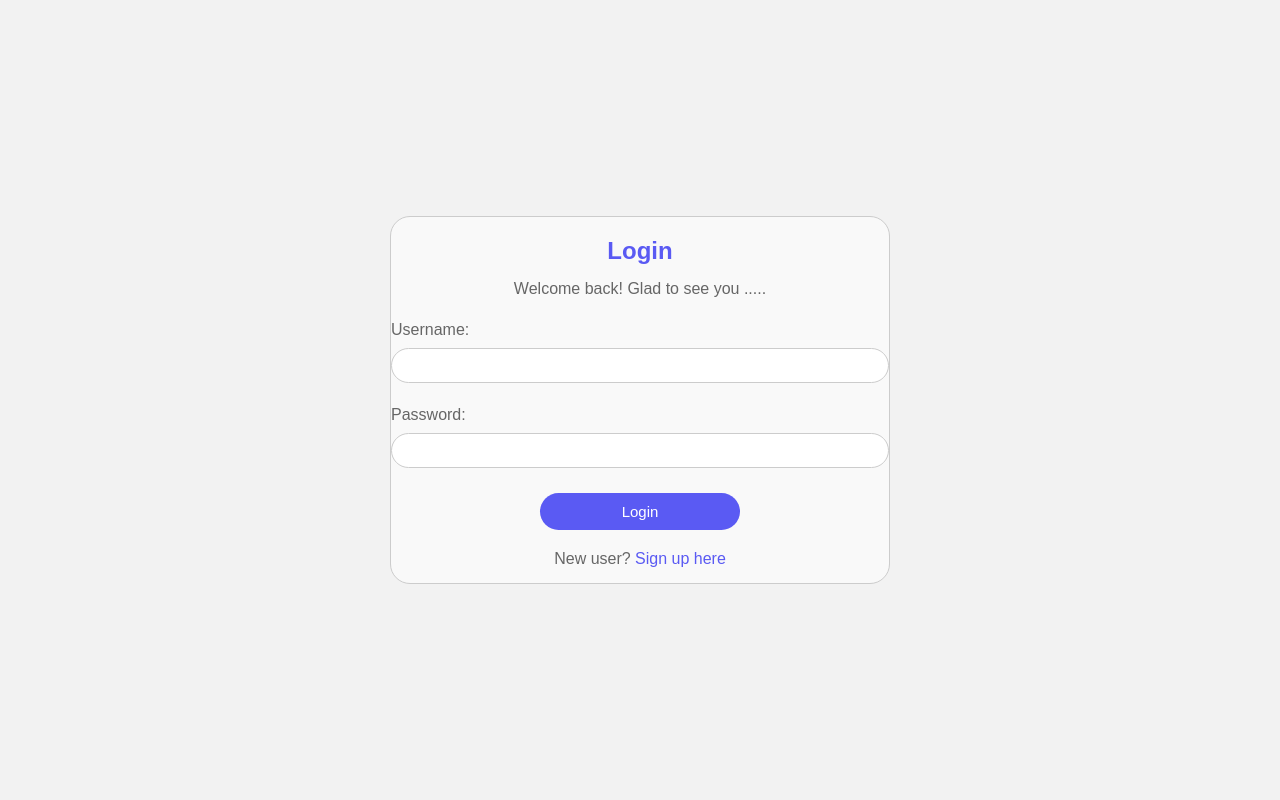
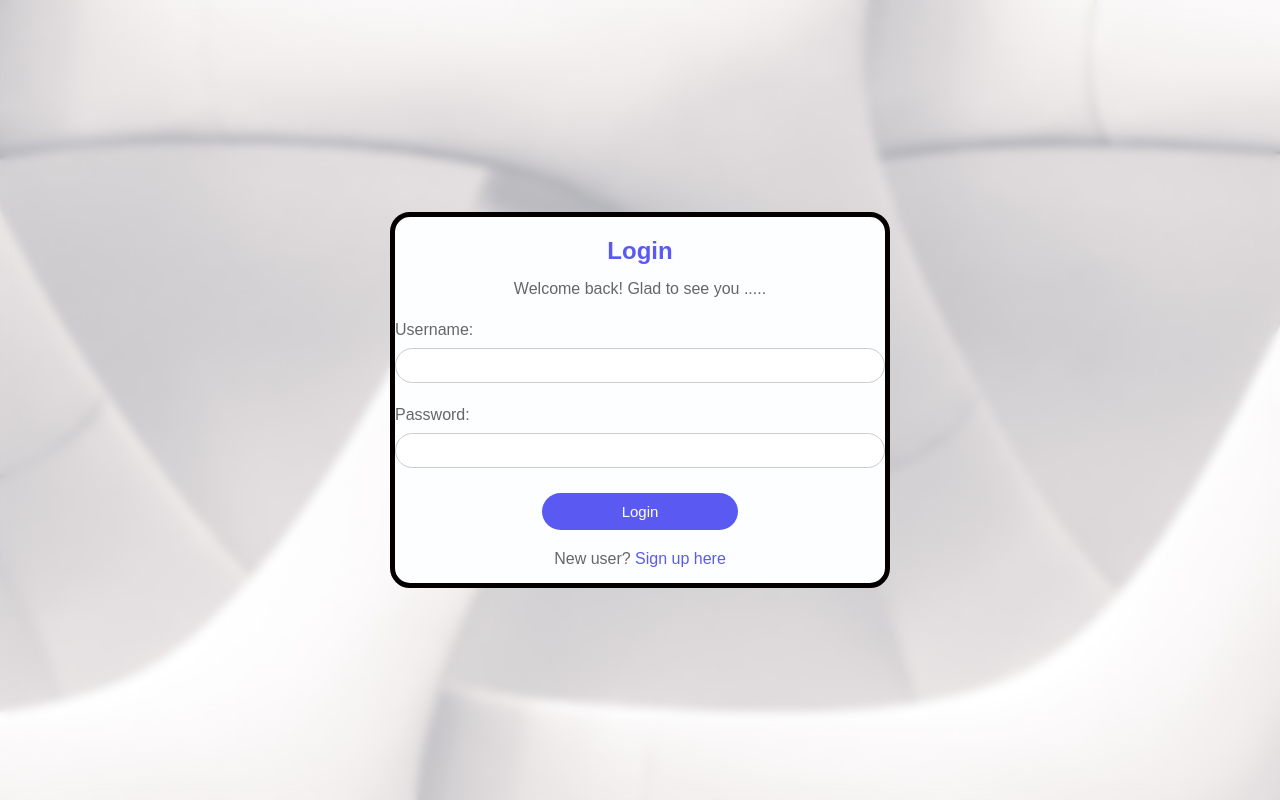
Before and after one commit to Ris-code/Finance_Tracker, a Django app: page /login/ in a window 1280 px wide. Run offline with Django 4.2, Linux system fonts and the light colour scheme.

Commit message:
fixed minor issues and added background image to login and signup page

```diff
--- a/backend/Finance_Tracker/api/static/form.css
+++ b/backend/Finance_Tracker/api/static/form.css
@@ -6,7 +6,10 @@
     margin: 0;
     padding: 0;
     font-family: Arial, sans-serif;
-    background-color: #f2f2f2;
+    /* background-color: #f2f2f2; */
+    height: 100vh;
+    background: url(https://raw.githubusercontent.com/Ris-code/Finance_Tracker/main/backend/Finance_Tracker/api/static/assets/transaction-bg1.jpg?token=GHSAT0AAAAAACJIJXD5IGVWNTMGNIWX2U5UZJW72FQ) no-repeat center center fixed;
+    backdrop-filter: blur(5px);
   }
 
   .container {
@@ -24,9 +27,9 @@
     width: 500px;
     /* margin: 0 auto; */
     /* padding: 20px; */
-    border: 1px solid #ccc;
+    border: 5px solid #050000;
     border-radius: 20px;
-    background-color: #f9f9f9;
+    background-color: #fdfeff;
     display: flex;
     flex-direction: column;
     justify-content: center;
--- a/backend/Finance_Tracker/api/static/styles.css
+++ b/backend/Finance_Tracker/api/static/styles.css
@@ -12,7 +12,7 @@ body {
   /* background-color: #f2f2f2; */
   /* background-color: #fbfdfe; */
   height: 100vh;
-  background: url(backend\Finance_Tracker\api\static\assets\transaction-bg1.jpg) no-repeat center center fixed;
+  background: url(https://raw.githubusercontent.com/Ris-code/Finance_Tracker/main/backend/Finance_Tracker/api/static/assets/transaction-bg1.jpg?token=GHSAT0AAAAAACJIJXD5IGVWNTMGNIWX2U5UZJW72FQ) no-repeat center center fixed;
   backdrop-filter: blur(5px);
   /* backdrop-filter: contrast(0.5); */
 }
--- a/backend/Finance_Tracker/api/templates/login.html
+++ b/backend/Finance_Tracker/api/templates/login.html
@@ -6,7 +6,7 @@
     <meta http-equiv="X-UA-Compatible" content="IE=edge">
     <meta name="viewport" content="width=device-width, initial-scale=1.0">
     <link rel="stylesheet" href="{% static 'form.css' %}">
-    <!-- <link rel="icon" href="./assets/budget.png" type="image/png"> -->
+    <link rel="icon" href="{% static 'assets/budget.png' %}" type="image/png">
     <title>Finance Tracking App</title>
 <!--
     <script type="module" src="https://cdnjs.cloudflare.com/ajax/libs/firebase/7.14.1-0/firebase.js"></script>
@@ -19,16 +19,18 @@
         justify-content: center;
         align-items: center;
         height: 100vh;
-        background-color: #f2f2f2;
+        /* background-color: #f2f2f2; */
+        background: url(https://raw.githubusercontent.com/Ris-code/Finance_Tracker/main/backend/Finance_Tracker/api/static/assets/transaction-bg1.jpg?token=GHSAT0AAAAAACJIJXD5IGVWNTMGNIWX2U5UZJW72FQ) no-repeat center center fixed;
+        backdrop-filter: blur(5px);
         }
 
-        .container {
+        /* .container {
         width: 550px;
-        padding: 20px;
-        border: 1px solid #ccc;
+        padding: 30px;
+        border: 10px solid #000000;
         border-radius: 5px;
-        background-color: #f9f9f9;
-        }
+        background-color: #ca1515;
+        } */
     </style>
 
 </head>
--- a/backend/Finance_Tracker/api/templates/signup.html
+++ b/backend/Finance_Tracker/api/templates/signup.html
@@ -23,7 +23,9 @@
             justify-content: center;
             align-items: center;
             height: 100vh;
-            background-color: #fff ;
+            /* background-color: #fff ; */
+            background: url(https://raw.githubusercontent.com/Ris-code/Finance_Tracker/main/backend/Finance_Tracker/api/static/assets/transaction-bg1.jpg?token=GHSAT0AAAAAACJIJXD5IGVWNTMGNIWX2U5UZJW72FQ) no-repeat center center fixed;
+            backdrop-filter: blur(5px);
 
           }
 
--- a/backend/Finance_Tracker/api/views.py
+++ b/backend/Finance_Tracker/api/views.py
@@ -25,6 +25,8 @@ def home_page(request):
     else:
         # Handle cases where the user is not authenticated
         return render(request, 'index.html')
+    # user_profile = MyUser.objects.get(username=request.user)
+    # return render(request, 'index.html', {'user_profile': user_profile})
 
 def front_page(request):
     return render(request, 'home.html')
```
Also changed, not shown: backend/Finance_Tracker/api/templates/home.html (+4 -3 lines), backend/Finance_Tracker/db.sqlite3.
